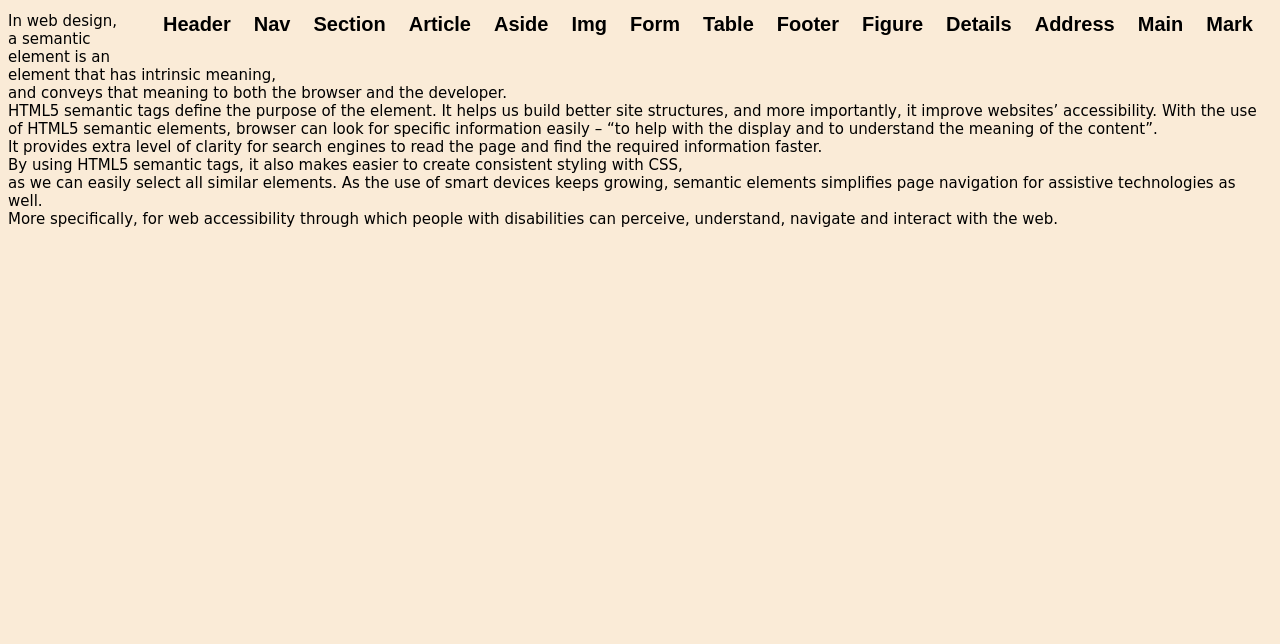
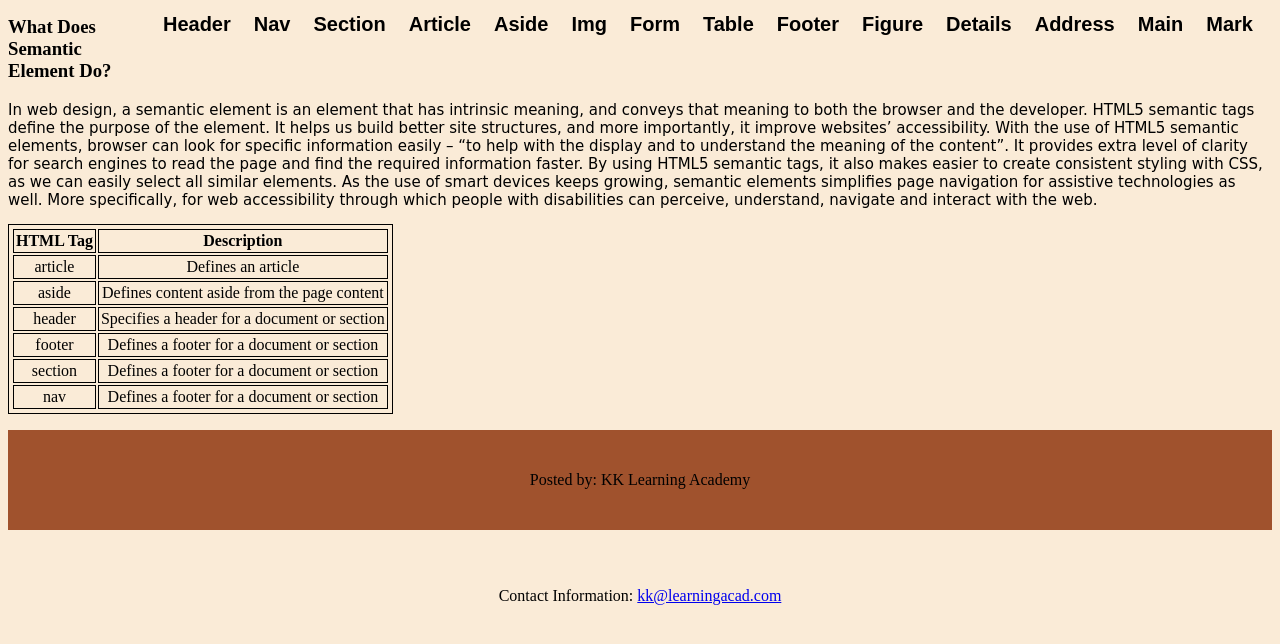
Before and after one commit to KKSankar/html-css-project, a plain HTML site: page index.html in a window 1280 px wide. Shown: the part 124-768 px from the top of the page. Drawn offline with Linux system fonts and the light colour scheme.

Commit message:
inserted a Table and Footer

```diff
--- a/index.html
+++ b/index.html
@@ -32,21 +32,54 @@
         </ul>
       </nav>
 
-    <section>
 
 
-      <aside>
-       <p>  In web design, a semantic element is an element that has intrinsic meaning, <br>
-         and conveys that meaning to both the browser and the developer. <br> HTML5 semantic tags define the purpose of the element. It helps us build better site structures, and more importantly, it improve websites’ accessibility. With the use of HTML5 semantic elements, browser can look for specific information easily – “to help with the display and to understand the meaning of the content”. <br>It provides extra level of clarity for search engines to read the page and find the required information faster. <br> By using HTML5 semantic tags, it also makes easier to create consistent styling with CSS, <br> as we can easily select all similar elements. As the use of smart devices keeps growing, semantic elements simplifies page navigation for assistive technologies as well. <br> More specifically, for web accessibility through which people with disabilities can perceive, understand, navigate and interact with the web.<br> </p>
-      <aside>
+      <section>
+       <article>
+        <h1> What Does Semantic Element Do? </h1>
+        <aside> <p> In web design, a semantic element is an element that has intrinsic meaning,
+         and conveys that meaning to both the browser and the developer. HTML5 semantic tags define the purpose of the element. It helps us build better site structures, and more importantly, it improve websites’ accessibility. With the use of HTML5 semantic elements, browser can look for specific information easily – “to help with the display and to understand the meaning of the content”. It provides extra level of clarity for search engines to read the page and find the required information faster.  By using HTML5 semantic tags, it also makes easier to create consistent styling with CSS, as we can easily select all similar elements. As the use of smart devices keeps growing, semantic elements simplifies page navigation for assistive technologies as well. More specifically, for web accessibility through which people with disabilities can perceive, understand, navigate and interact with the web. </p>
+        </aside>
+       <article>
+      </section>
 
-</section>
+     <table>
+       <tr>
+        <th> HTML Tag </th>
+        <th> Description </th>
+       </tr>
+       <tr>
+         <td> article </td>
+         <td> Defines an article </td>
+       </tr>
+       <tr> <td> aside </td>
+         <td> Defines content aside from the page content </td>
+       </tr>
+       <tr>
+            <td> header </td>
+            <td> Specifies a header for a document or section </td>
+       </tr>
+       <tr>
+            <td> footer </td>
+            <td> Defines a footer for a document or section </td>
+       </tr>
+       <tr>
+            <td> section </td>
+            <td> Defines a footer for a document or section </td>
+      </tr>
+      <tr>
+         <td> nav </td>
+         <td> Defines a footer for a document or section </td>
+      </tr>
 
 
+     </table>
+
+
+  <footer>
+    <p> Posted by: KK Learning Academy </p>
+    <p> Contact Information: <a href="mailto:kk@learningacad.com"> kk@learningacad.com </a> </p>
+  </footer>
 
   </body>
-
-
-
-
 </html>
--- a/style.css
+++ b/style.css
@@ -9,6 +9,7 @@ header
    line-height: 100px;
    text-align: center;
    font-family: inherit;
+
 }
 nav
 {
@@ -39,11 +40,28 @@ nav ul li a:hover
   color: brown;
 }
 
-body aside
+section article aside
 
 {
   font-family: cursive;
   font-size: 15px;
   color: black;
-    borde
 }
+table, th, td
+{
+  border: 1px solid black;
+  text-align: center;
+  padding: 2px;
+}
+th
+{
+  font-weight: bold;
+}
+footer
+{
+   background-color: sienna;
+   height: 100px;
+   line-height: 100px;
+   text-align: center;
+   font-family: inherit;
+}
```
Lines whose indentation alone changed are shown as unchanged.
